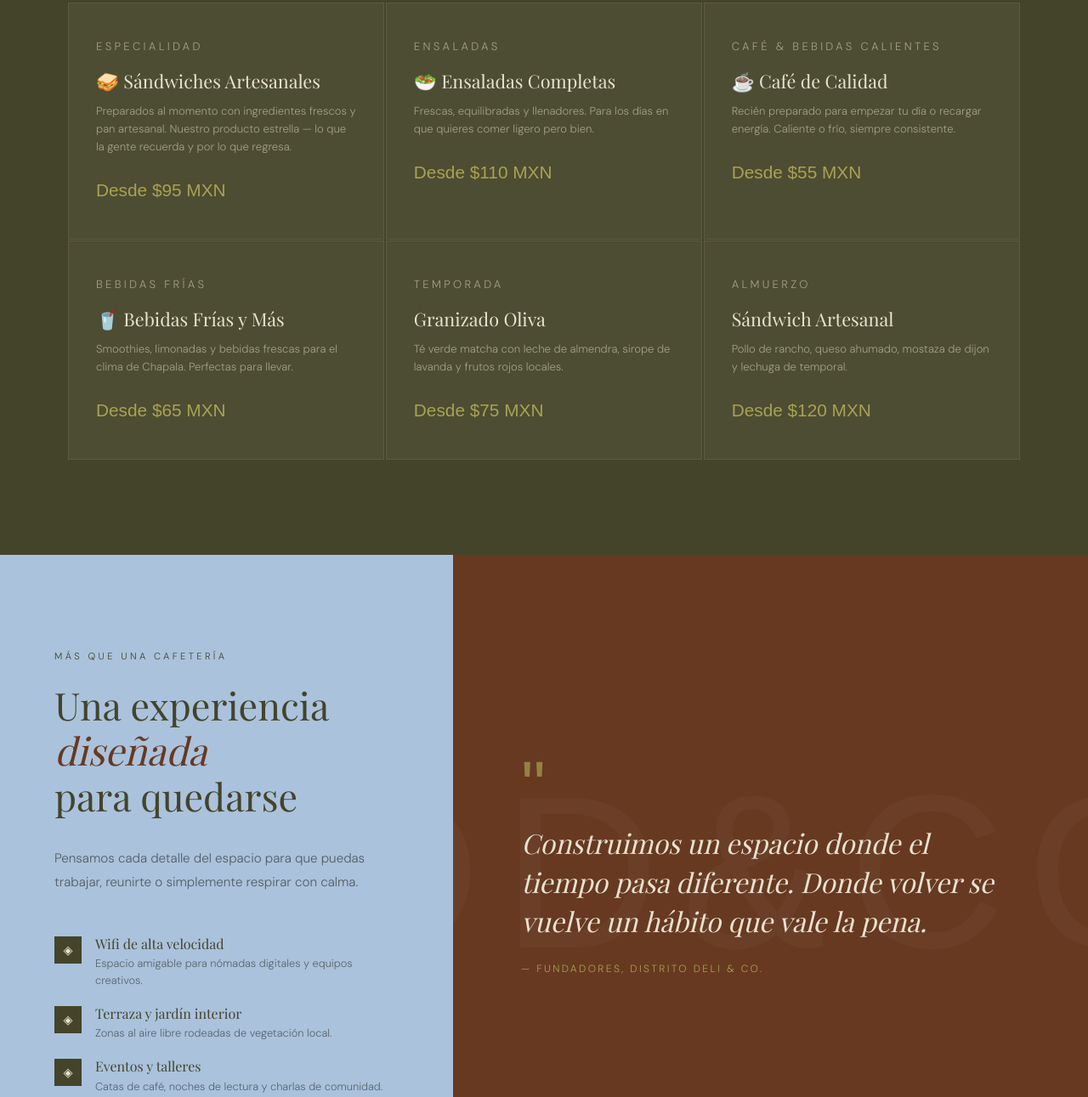
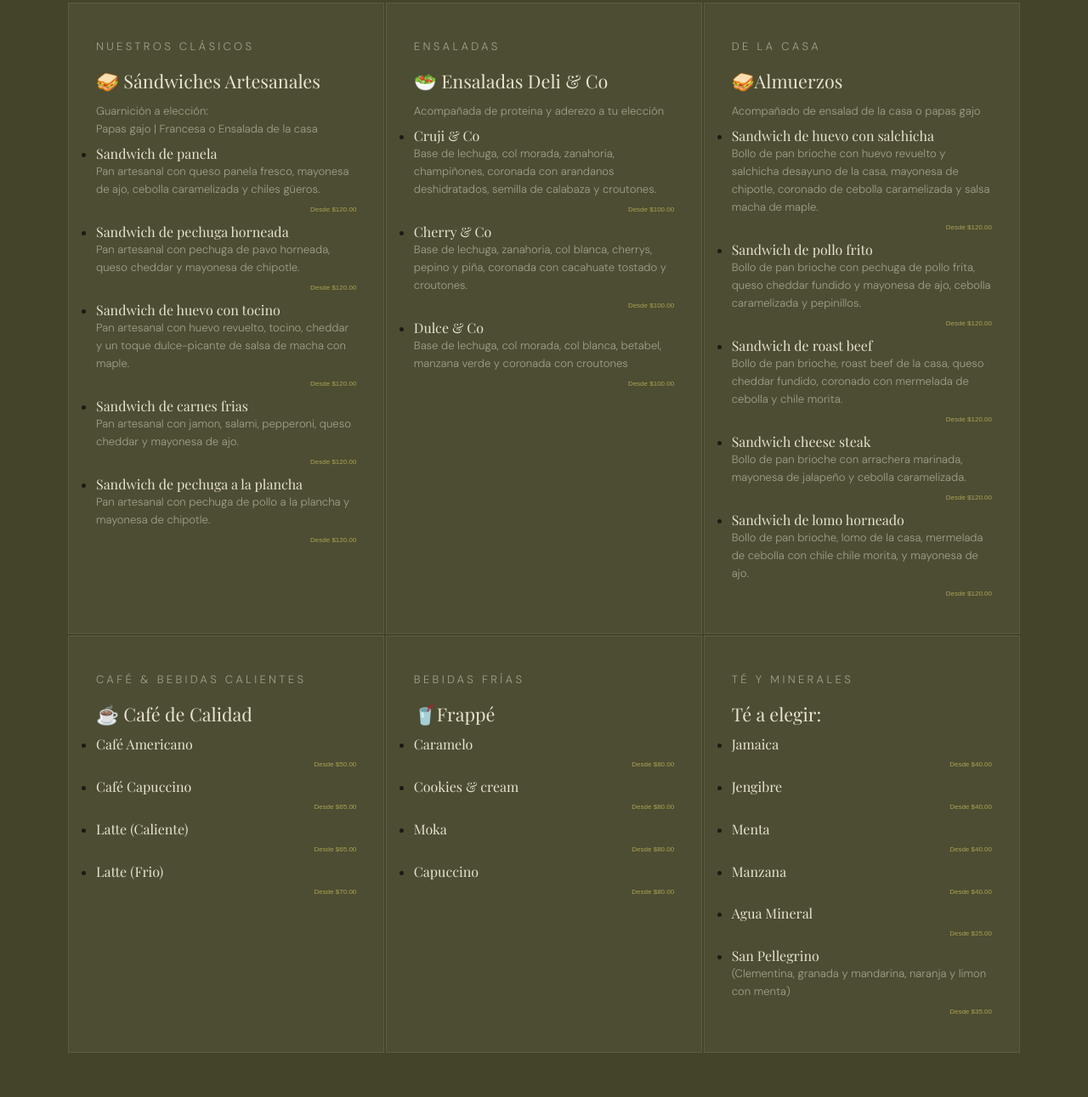
Before and after one commit to andrestdjhw/Distrito-Deli-Co, a plain HTML site: page index.html in a window 1280 px wide. Shown: the part 1884-3175 px from the top of the page at 85% size. Drawn offline with nearby package versions, Linux system fonts and the light colour scheme; a web font is replaced by a local one.

Commit message:
Actualizando Menu

```diff
--- a/css/style.css
+++ b/css/style.css
@@ -380,16 +380,28 @@
       color: var(--territorio);
       margin-bottom: .7rem;
     }
+    .menu-card h5 {
+      margin-top: 0.5rem;
+      font-family: var(--ff-serif);
+      font-size: 1.0rem;
+      font-weight: 400;
+      color: var(--territorio);
+    }
     .menu-card p {
       font-size: .82rem;
       line-height: 1.6;
       color: rgba(233,226,208,.55);
     }
+
     .menu-card .price {
-      font-family: var(--ff-display);
-      font-size: 1.3rem;
-      color: var(--oliva);
-      margin-top: 1.5rem;
+        font-family: var(--ff-display);
+        font-size: 0.5rem;
+        color: var(--oliva);
+        margin-top: 0.5rem;
+        padding-top: 0;
+        align-self: unset;
+        display: block;
+        text-align: right;
     }
 
     /* ── EXPERIENCE ──────────────────────────────── */
--- a/index.html
+++ b/index.html
@@ -188,6 +188,7 @@
         <p class="section-label">Comida bien hecha, sin complicaciones.</p>
         <h2 class="section-title" style="color:var(--territorio)">Nuestro Menú</h2>
       </div>
+      <br><br>
       <!-- ✅ WhatsApp link real -->
       <a href="https://wa.me/523312345678?text=Hola%2C%20me%20gustar%C3%ADa%20hacer%20un%20pedido" target="_blank" rel="noopener">
         <svg xmlns="http://www.w3.org/2000/svg" width="16" height="16" fill="currentColor" viewBox="0 0 16 16" style="margin-right: 8px; vertical-align: middle;">
@@ -199,40 +200,172 @@
     <!-- ✅ Tags de categoría corregidos + precios en MXN uniformes -->
     <div class="menu-grid">
       <div class="menu-card reveal">
-        <p class="menu-card-tag">Especialidad</p>
+        <p class="menu-card-tag">Nuestros Clásicos</p>
         <h4>🥪 Sándwiches Artesanales</h4>
-        <p>Preparados al momento con ingredientes frescos y pan artesanal. Nuestro producto estrella — lo que la gente recuerda y por lo que regresa.</p>
-        <p class="price">Desde $95 MXN</p>
+        <p>Guarnición a elección: <br>Papas gajo | Francesa o Ensalada de la casa </p>
+        <p>
+          <ul>
+            <li>
+              <h5>Sandwich de panela</h5>
+              <p>Pan artesanal con queso panela fresco, mayonesa de ajo, cebolla caramelizada y chiles güeros.</p>
+              <p class="price">Desde $120.00</p>
+            </li>
+            <li>
+              <h5>Sandwich de pechuga horneada</h5>
+              <p>Pan artesanal con pechuga de pavo horneada, queso cheddar y mayonesa de chipotle.</p>
+              <p class="price">Desde $120.00</p>
+            </li>
+            <li>
+              <h5>Sandwich de huevo con tocino</h5>
+              <p>Pan artesanal con huevo revuelto, tocino, cheddar y un toque dulce-picante de salsa de macha con maple.</p>
+              <p class="price">Desde $120.00</p>
+            </li>
+            <li>
+              <h5>Sandwich de carnes frias</h5>
+              <p>Pan artesanal con jamon, salami, pepperoni, queso cheddar y mayonesa de ajo.</p>
+              <p class="price">Desde $120.00</p>
+            </li>
+            <li>
+              <h5>Sandwich de pechuga a la plancha</h5>
+              <p>Pan artesanal con pechuga de pollo a la plancha y mayonesa de chipotle.</p>
+              <p class="price">Desde $120.00</p>
+            </li>
+          </ul>
+        </p>
+
       </div>
       <div class="menu-card reveal">
         <p class="menu-card-tag">Ensaladas</p>
-        <h4>🥗 Ensaladas Completas</h4>
-        <p>Frescas, equilibradas y llenadores. Para los días en que quieres comer ligero pero bien.</p>
-        <p class="price">Desde $110 MXN</p>
+        <h4>🥗 Ensaladas Deli & Co</h4>
+        <p>Acompañada de proteina y aderezo a tu elección</p>
+        <p>
+          <ul>
+            <li>
+              <h5>Cruji & Co</h5>
+              <p>Base de lechuga, col morada, zanahoria, champiñones, coronada con arandanos deshidratados, semilla de calabaza y croutones.</p>
+              <p class="price">Desde $100.00</p>
+            </li>
+            <li>
+              <h5>Cherry & Co</h5>
+              <p>Base de lechuga, zanahoria, col blanca, cherrys, pepino y piña, coronada con cacahuate tostado y croutones.</p>
+              <p class="price">Desde $100.00</p>
+            </li>
+            <li>
+              <h5>Dulce & Co</h5>
+              <p>Base de lechuga, col morada, col blanca, betabel, manzana verde y coronada con croutones</p>
+              <p class="price">Desde $100.00</p>
+            </li>
+          </ul>
+        </p>
+      </div>
+      <div class="menu-card reveal">
+        <p class="menu-card-tag">De La Casa</p>
+        <h4>🥪Almuerzos</h4>
+        <p>Acompañado de ensalad de la casa o papas gajo</p>
+        <p>
+          <ul>
+            <li>
+              <h5>Sandwich de huevo con salchicha</h5>
+              <p>Bollo de pan brioche con huevo revuelto y salchicha desayuno de la casa, mayonesa de chipotle, coronado de cebolla caramelizada y salsa macha de maple.</p>
+              <p class="price">Desde $120.00</p>
+            </li>
+            <li>
+              <h5>Sandwich de pollo frito</h5>
+              <p>Bollo de pan brioche con pechuga de pollo frita, queso cheddar fundido y mayonesa de ajo, cebolla caramelizada y pepinillos.</p>
+              <p class="price">Desde $120.00</p>
+            </li>
+            <li>
+              <h5>Sandwich de roast beef</h5>
+              <p>Bollo de pan brioche, roast beef de la casa, queso cheddar fundido, coronado con mermelada de cebolla y chile morita.</p>
+              <p class="price">Desde $120.00</p>
+            </li>
+            <li>
+              <h5>Sandwich cheese steak</h5>
+              <p>Bollo de pan brioche con arrachera marinada, mayonesa de jalapeño y cebolla caramelizada.</p>
+              <p class="price">Desde $120.00</p>
+            </li>
+            <li>
+              <h5>Sandwich de lomo horneado</h5>
+              <p>Bollo de pan brioche, lomo de la casa, mermelada de cebolla con chile chile morita, y mayonesa de ajo.</p>
+              <p class="price">Desde $120.00</p>
+            </li>
+          </ul>
+        </p>
       </div>
       <div class="menu-card reveal">
         <p class="menu-card-tag">Café & Bebidas calientes</p>
         <h4>☕ Café de Calidad</h4>
-        <p>Recién preparado para empezar tu día o recargar energía. Caliente o frío, siempre consistente.</p>
-        <p class="price">Desde $55 MXN</p>
+        <ul>
+          <li>
+            <h5>Café Americano</h5>
+            <p class="price">Desde $50.00</p>
+          </li>
+          <li>
+            <h5>Café Capuccino</h5>
+            <p class="price">Desde $65.00</p>
+          </li>
+          <li>
+            <h5>Latte (Caliente)</h5>
+            <p class="price">Desde $65.00</p>
+          </li>
+          <li>
+            <h5>Latte (Frio)</h5>
+            <p class="price">Desde $70.00</p>
+          </li>
+        </ul>
       </div>
       <div class="menu-card reveal">
         <p class="menu-card-tag">Bebidas frías</p>
-        <h4>🥤 Bebidas Frías y Más</h4>
-        <p>Smoothies, limonadas y bebidas frescas para el clima de Chapala. Perfectas para llevar.</p>
-        <p class="price">Desde $65 MXN</p>
+        <h4>🥤Frappé</h4>
+        <ul>
+          <li>
+            <h5>Caramelo</h5>
+            <p class="price">Desde $80.00</p>
+          </li>
+          <li>
+            <h5>Cookies & cream</h5>
+            <p class="price">Desde $80.00</p>
+          </li>
+          <li>
+            <h5>Moka</h5>
+            <p class="price">Desde $80.00</p>
+          </li>
+          <li>
+            <h5>Capuccino</h5>
+            <p class="price">Desde $80.00</p>
+          </li>
+        </ul>
       </div>
       <div class="menu-card reveal">
-        <p class="menu-card-tag">Temporada</p>
-        <h4>Granizado Oliva</h4>
-        <p>Té verde matcha con leche de almendra, sirope de lavanda y frutos rojos locales.</p>
-        <p class="price">Desde $75 MXN</p>
-      </div>
-      <div class="menu-card reveal">
-        <p class="menu-card-tag">Almuerzo</p>
-        <h4>Sándwich Artesanal</h4>
-        <p>Pollo de rancho, queso ahumado, mostaza de dijon y lechuga de temporal.</p>
-        <p class="price">Desde $120 MXN</p>
+        <p class="menu-card-tag">Té y Minerales</p>
+        <h4>Té a elegir: </h4>
+        <ul>
+          <li>
+            <h5>Jamaica</h5>
+            <p class="price">Desde $40.00</p>
+          </li>
+          <li>
+            <h5>Jengibre</h5>
+            <p class="price">Desde $40.00</p>
+          </li>
+          <li>
+            <h5>Menta</h5>
+            <p class="price">Desde $40.00</p>
+          </li>
+          <li>
+            <h5>Manzana</h5>
+            <p class="price">Desde $40.00</p>
+          </li>
+          <li>
+            <h5>Agua Mineral</h5>
+            <p class="price">Desde $25.00</p>
+          </li>
+          <li>
+            <h5>San Pellegrino</h5>
+            <p>(Clementina, granada y mandarina, naranja y limon con menta)</p>
+            <p class="price">Desde $35.00</p>
+          </li>
+        </ul>
       </div>
     </div>
   </section>
```
